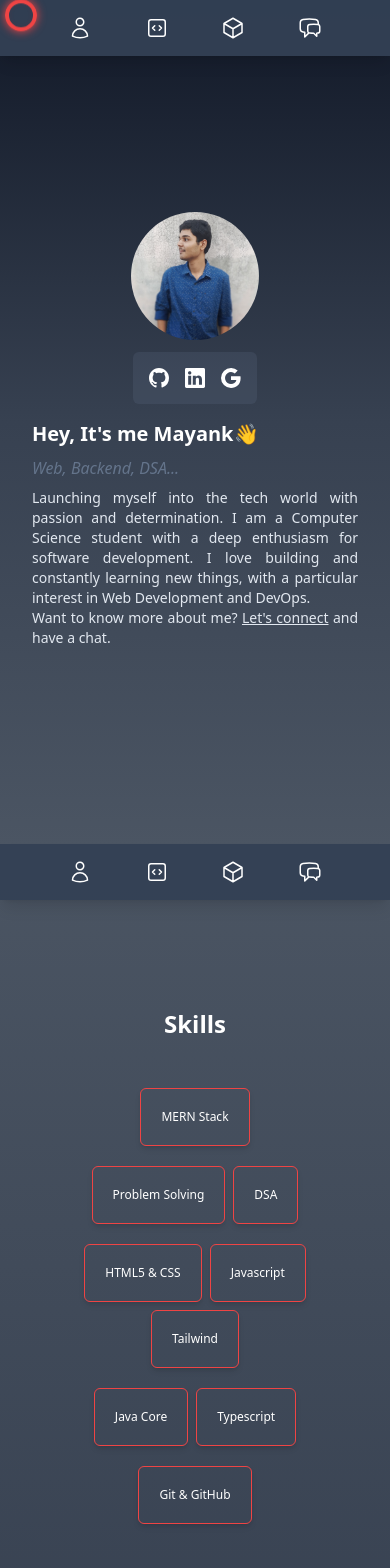
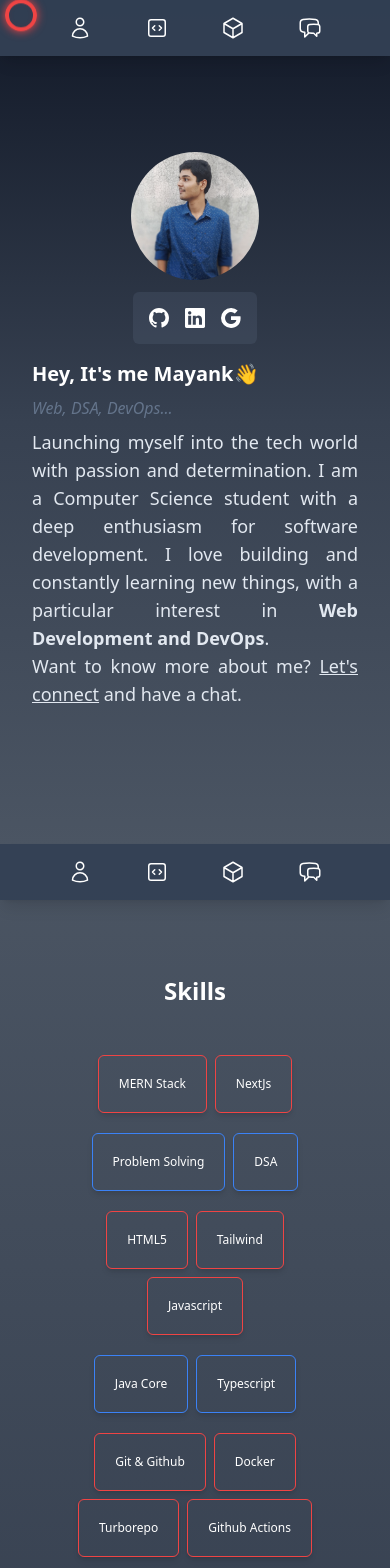
Before and after one commit to MayankChandratre1/Portfolio-react, a React (Vite) app: page / in a window 390 px wide. Shown: the top 1568 px of the page. Built offline with nearby package versions, Linux system fonts and the light colour scheme.

Commit message:
update skills and project

```diff
--- a/src/components/About.jsx
+++ b/src/components/About.jsx
@@ -5,20 +5,7 @@ import HoverElement from "./HoverElement";
 
 const About = () => {
   return (
-    // <section id="about" className="min-h-screen flex items-center justify-center bg-gradient-to-b from-gray-900 via-gray-700 to-gray-600 text-white text-justify">
-    //   <div className="max-w-[70%] text-center mt-16 flex flex-col justify-center items-center">
-    //     <img src={profile} alt="Your Name" className="w-52 md:w-60 rounded-full object-cover object-center mx-auto hover:scale-[1.1] mb-5 transition-all duration-200 linear row-span-2 place-self-center opacity-70 hover:opacity-100 "/>
-    //     <ContactCard />
-    //    <div>
-    //     <h2 className="text-4xl font-bold mb-4 text-left ">It's me, Mayank </h2>
-    //     <p className="mb-4 text-xl text-justify place-self-start"> I am a student, doing my majors in Computer Science. I wasn't always a
-    //       fan of computers but when I got introduced to programming after
-    //       completing my school I decided to throw myself into this world. Since
-    //       then I am in love with programming and I aim to learn more and more on
-    //       my journey of becoming a software engineer.</p>
-    //     </div>
-    //   </div>
-    // </section>
+
 
     <section
       id="about"
@@ -31,9 +18,9 @@ const About = () => {
       <div className="mx-4 col-span-4">
         <div >
         <p className="text-xl md:text-3xl mb-2 text-left font-bold">Hey, It's me Mayank👋</p>
-       <HoverElement text={"Web development, DSA, Backend"}> <span className="text-slate-500 italic">Web, Backend, DSA...</span></HoverElement>
+       <HoverElement text={"Web development, DSA, DevOps"}> <span className="text-slate-500 italic">Web, DSA, DevOps...</span></HoverElement>
         </div>
-        <p className="pt-2 text-slate-200 text-sm md:text-md">Launching myself into the tech world with passion and determination. I am a Computer Science student with a deep enthusiasm for software development. I love building and constantly learning new things, with a particular interest in Web Development and DevOps.<br/> Want to know more about me? <a href="#contact" className="underline">Let's connect</a> and have a chat.</p>
+        <p className="pt-2 text-slate-200 text-lg md:text-md">Launching myself into the tech world with passion and determination. I am a Computer Science student with a deep enthusiasm for software development. I love building and constantly learning new things, with a particular interest in <span className="font-bold">Web Development and DevOps</span>.<br/> Want to know more about me? <a href="#contact" className="underline">Let's connect</a> and have a chat.</p>
       </div>
     </section>
   );
--- a/src/components/Projects.jsx
+++ b/src/components/Projects.jsx
@@ -1,11 +1,10 @@
 import React, { useState } from "react";
-import profile from "../assets/Profile.png";
 import MovieHubProject from "../assets/MovieHubProject.png";
-import NetflixProject from "../assets/NetflixProject.png";
 import NotesProject from "../assets/NotesProject.png";
 import PaytmProject from "../assets/PaytmProject.png";
 import TodoProject from "../assets/TodoProject.png";
 import WeatherProject from "../assets/WeatherProject.png";
+import ChatApp from "../assets/ChatApp.png";
 
 const Projects = () => {
   return (
@@ -17,29 +16,11 @@ const Projects = () => {
         <h2 className="text-2xl md:text-4xl font-bold mb-5">Projects</h2>
         <div className="grid grid-cols-1 md:grid-cols-2 lg:grid-cols-4 gap-4">
 
-          {/*
 
 
-
-
-
-          <div className="bg-gray-100  text-white rounded-xl p-4 shadow-lg flex flex-col  items-center bg-gradient-to-br from-gray-500 to-gray-600  justify-between">
-            <h3 className="text-2xl font-bold my-4"></h3>
-            <p className="mb-2 text-justify">
-
-            </p>
-            <img
-              className="w-[100%] h-52 object-cover object-center rounded-xl my-2"
-              src={WeatherProject}
-              alt=""
-            />
-            <a
-              href=""
-              className="text-white hover:bg-white hover:bg-opacity-20 px-3 py-2 rounded-xl  block w-full mt-2"
-            >
-              View Code &rarr;
-            </a>
-          </div> */}
+          <ProjectCard title={"The Chat App"} image={ChatApp} repo={"https://github.com/MayankChandratre1/chat-app-2.0"} tech={"NextJs, Websockets, Docker, Turborepo, Github Actions, Azure VM"}>
+          This is a Full Stack + DevOps project. Create an account, put on a profile picture, create chat rooms join members and chat in real time.
+          </ProjectCard>
 
           <ProjectCard title={"Todo Web App"} image={TodoProject} repo={"https://github.com/MayankChandratre1/05_Todo"} tech={"MongoDB, Javascript, EJS, JWT"}>
           I made this Todo list project with CSS, EJS, ExpressJs. You can
--- a/src/components/Skills.jsx
+++ b/src/components/Skills.jsx
@@ -15,30 +15,29 @@ const Skills = () => {
         </div>
         <div className="flex flex-col justify-center gap-5">
 
-          <SkillSet >
-          <SkillElement label={"MERN Stack"} sound={"snare"}  />
+          <SkillSet skills={['MERN Stack','NextJs']} color="red" sound={"tom-1"} />
+          <SkillSet skills={['Problem Solving','DSA']} color="blue" sound={"tom-2"} />
+          <SkillSet skills={['HTML5','Tailwind','Javascript']} color="red" sound={"tom-4"} />
+          <SkillSet skills={['Java Core','Typescript']} color="blue" sound={"tom-3"} />
+          <SkillSet skills={['Git & Github','Docker','Turborepo','Github Actions']} color="red" sound={"crash"} />
+          {/*
+          <SkillSet>
+          <SkillElement label={"Java Core"} sound={"tom-3"}  color={'yellow'} />
+          <SkillElement label={"Typescript"} color={'yellow'}  />
           </SkillSet>
 
           <SkillSet>
-          <SkillElement label={"Problem Solving"} sound={"tom-1"}  />
-          <SkillElement label={"DSA"} sound={"tom-1"}  />
-          </SkillSet>
-
-
-          <SkillSet>
-          <SkillElement label={"HTML5 & CSS"} sound={"tom-4"} />
-          <SkillElement label={"Javascript"}  />
-          <SkillElement label={"Tailwind"} sound={"tom-2"}  />
+          <SkillElement label={"HTML5 & CSS"} sound={"tom-4"} color={'green'} />
+          <SkillElement label={"Javascript"} color={'green'} />
+          <SkillElement label={"Tailwind"} sound={"tom-2"} color={'green'} />
           </SkillSet>
 
           <SkillSet>
-          <SkillElement label={"Java Core"} sound={"tom-3"}  />
-          <SkillElement label={"Typescript"}  />
-          </SkillSet>
-
-          <SkillSet>
-          <SkillElement label={"Git & GitHub"} sound={"kick-bass"}  />
-          </SkillSet>
+          <SkillElement label={"Git & GitHub"} sound={"kick-bass"} color={'blue'}  />
+          <SkillElement label={"Docker"} sound={"kick-bass"} color={'blue'} />
+          <SkillElement label={"Turborepo"} sound={"kick-bass"} color={'blue'} />
+          <SkillElement label={"Github Actions"} sound={"kick-bass"} color={'blue'} />
+          </SkillSet> */}
 
 
         </div>
@@ -64,20 +63,22 @@ const SkillElement = ({ label, sound, color }) => {
     // >
     //   {label ? label : "Skill"}
     // </div>
-    <div
-      className={`md:w-52 w-auto p-5  rounded-md shadow-md active:scale-75 transition-all duration-100 ease-in text-xs md:text-lg border border-red-500 hover:bg-red-500`}
+    <button
+      className={`md:w-52 w-auto p-5  rounded-md shadow-md active:scale-75 transition-all duration-100 ease-in text-xs md:text-lg hover:animate-bounce hover:my-3 ${color}`}
       onClick={handleClick}
     >
       {label ? label : "Skill"}
-    </div>
+    </button>
   );
 };
 
-const SkillSet = ({ children }) => {
+const SkillSet = ({ children , skills, color, sound }) => {
 
   return (
     <div className={`flex gap-2 justify-center flex-wrap items-center`}>
-      {children}
+      {skills.map(skill => (
+        <SkillElement color={color} label={skill} sound={sound} />
+      ))}
     </div>
   );
 };
--- a/src/index.css
+++ b/src/index.css
@@ -5,3 +5,30 @@
 *{
     scroll-behavior: smooth;
 }
+
+@layer components{
+    .blue {
+        @apply border border-blue-500 hover:bg-blue-500
+    }
+    .red {
+        @apply border border-red-500 hover:bg-red-500
+    }
+    .yellow {
+        @apply border border-yellow-500 hover:bg-yellow-500
+    }
+    .green {
+        @apply border border-green-500 hover:bg-green-500
+    }
+    .teal {
+        @apply border border-teal-500 hover:bg-teal-500
+    }
+    .orange {
+        @apply border border-orange-500 hover:bg-orange-500
+    }
+    .violet {
+        @apply border border-violet-500 hover:bg-violet-500
+    }
+    .pink {
+        @apply border border-pink-500 hover:bg-pink-500
+    }
+}
```
Also changed, not shown: src/assets/ChatApp.png (added).
